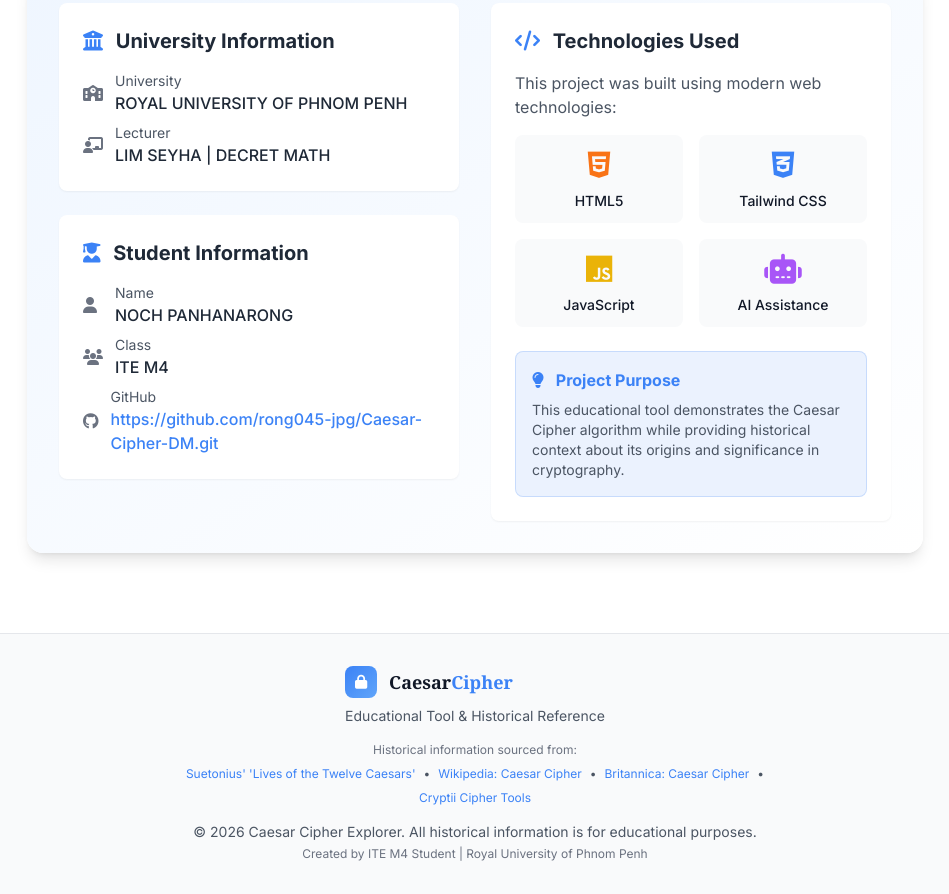
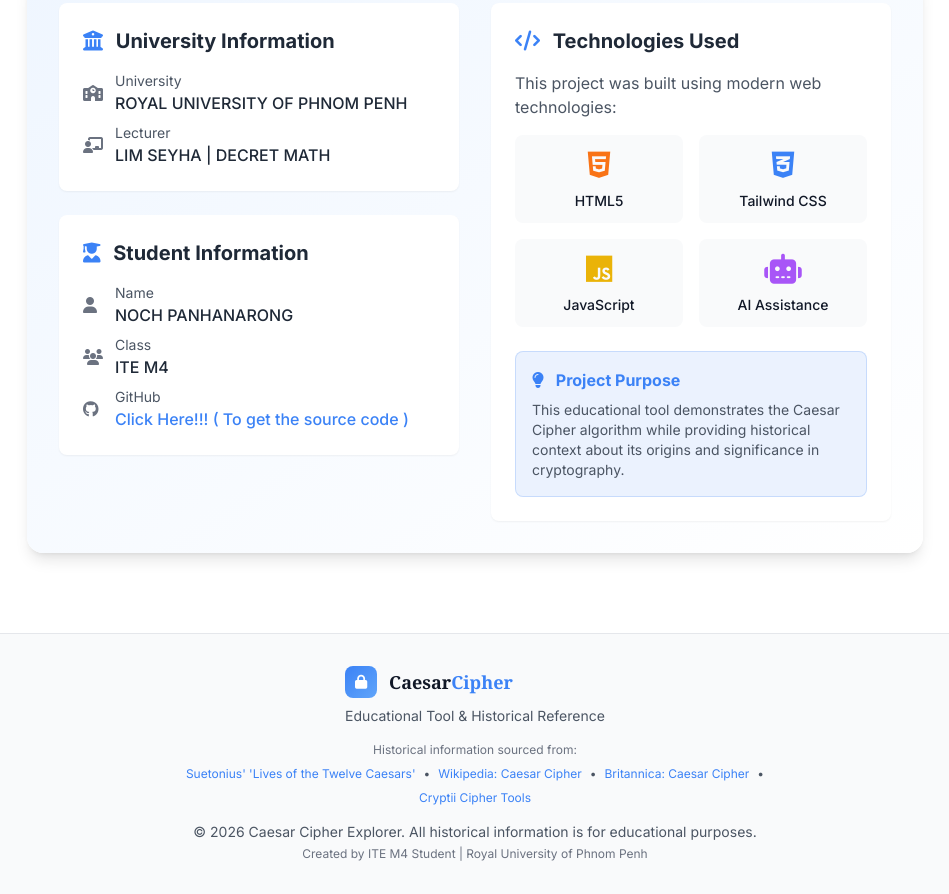
Before and after one commit to rong045-jpg/Caesar-Cipher-DM, a plain HTML site: page index.html in a window 1280 px wide. Shown: the part 4273-5167 px from the top of the page, without its empty margins (165-1114 px from the left). Drawn offline with nearby package versions, Linux system fonts and the light colour scheme; a web font is replaced by a local one.

Commit message:
LAST UPDATE

```diff
--- a/index.html
+++ b/index.html
@@ -1279,11 +1279,11 @@
                         <p class="font-medium text-gray-800 dark:text-white">
                           <!-- ADD YOUR GITHUB LINK HERE -->
                           <a
-                            href="https://github.com/rong045-jpg/Caesar-Cipher-DM.git"
+                            href="https://github.com/rong045-jpg/caesar-cipher-DM.git"
                             target="_blank"
                             class="text-accent dark:text-accent-light hover:underline"
                           >
-                            https://github.com/rong045-jpg/Caesar-Cipher-DM.git
+                            Click Here!!! ( To get the source code )
                           </a>
                         </p>
                       </div>
```
